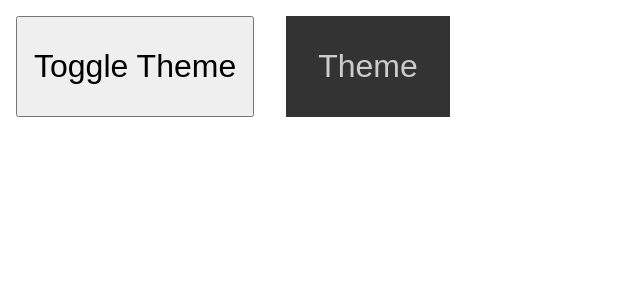
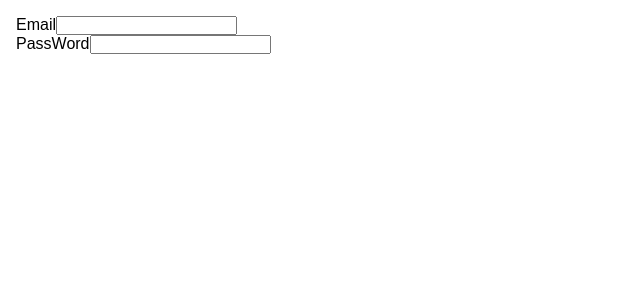
Before and after one commit to mhasanmeet/React-Hooks, a React (Vite) app: page / in a window 1280 px wide. Shown: the top 300 px of the page, without its empty margins (0-640 px from the left). Built offline with nearby package versions, Linux system fonts and the light colour scheme.

Commit message:
update folder

```diff
--- a/src/App.jsx
+++ b/src/App.jsx
@@ -1,8 +1,11 @@
 import React, { createContext, useState } from "react";
-import UseContext from "./components/useContext/UseContext";
-import UseEffect from "./components/useEffect/UseEffect";
-import BasicUseStateExample from "./components/useStateExample/BasicUseStateExample";
-import WW from "./components/windowWidth/ww";
+import UseContext from "./hooks/useContext/UseContext";
+import UseEffect from "./hooks/useEffect/UseEffect";
+import UseId from "./hooks/useId/UseId";
+import UseMemo from "./hooks/useMemo/UseMemo";
+import UseRef from "./hooks/useRef/UseRef";
+import BasicUseStateExample from "./hooks/useStateExample/BasicUseStateExample";
+import WW from "./hooks/windowWidth/ww";
 
 //create context
 export const ThemeContext = createContext();
@@ -27,10 +30,16 @@ function App() {
       {/* <WW/> */}
 
       {/* Here all child component will effected with dark theme context */}
-      <ThemeContext.Provider value={darkTheme}>
+      {/* <ThemeContext.Provider value={darkTheme}>
         <button onClick={toggleTheme}>Toggle Theme</button>
         <UseContext/>
-      </ThemeContext.Provider>
+      </ThemeContext.Provider> */}
+
+      {/* <UseRef/> */}
+
+      {/* <UseMemo/> */}
+
+      <UseId/>
     </div>
   )
 }
--- /dev/null
+++ b/src/hooks/useId/UseId.jsx
@@ -0,0 +1,21 @@
+import React, { useId } from 'react'
+
+const UseId = () => {
+    const id = useId()
+
+  return (
+    <form>
+        <div className="">
+            <label htmlFor={`${id}-email`} >Email</label>
+            <input type="email" name="email" id={`${id}-email`} />
+        </div>
+
+        <div className="">
+            <label htmlFor={`${id}-password`}>PassWord</label>
+            <input type="password" name="password" id={`${id}-password`} />
+        </div>
+    </form>
+  )
+}
+
+export default UseId
--- /dev/null
+++ b/src/hooks/useMemo/UseMemo.jsx
@@ -0,0 +1,9 @@
+import React from 'react'
+
+const UseMemo = () => {
+  return (
+    <div>UseMemo</div>
+  )
+}
+
+export default UseMemo
--- /dev/null
+++ b/src/hooks/useRef/UseRef.jsx
@@ -0,0 +1,23 @@
+import React, { useEffect, useRef, useState } from 'react'
+
+const UseRef = () => {
+
+    const [name, setName] = useState("")
+
+    //use Ref
+    const renderCount = useRef(1)
+
+    useEffect(() => {
+        renderCount.current = renderCount.current + 1;
+    })
+
+  return (
+    <div>
+        <input type="text" value={name} onChange={e => setName(e.target.value)}/>
+        <div className="">My Name is: {name}</div>
+        <div className="">{renderCount.current}</div>
+    </div>
+  )
+}
+
+export default UseRef
```
Also changed, not shown: src/hooks/useContext/UseContext.jsx (renamed from src/components/useContext/UseContext.jsx), src/hooks/useEffect/UseEffect.jsx (renamed from src/components/useEffect/UseEffect.jsx), src/hooks/useStateExample/BasicUseStateExample.jsx (renamed from src/components/useStateExample/BasicUseStateExample.jsx), src/hooks/useStateExample/usestate.scss (added), src/hooks/windowWidth/ww.jsx (renamed from src/components/windowWidth/ww.jsx), 1 other file (tests, documents, lock files or other folders).
